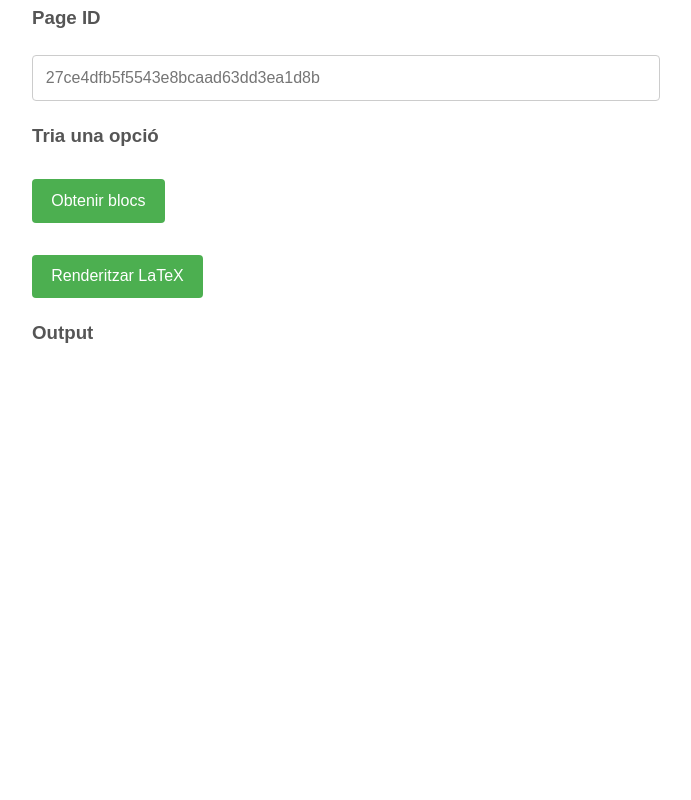
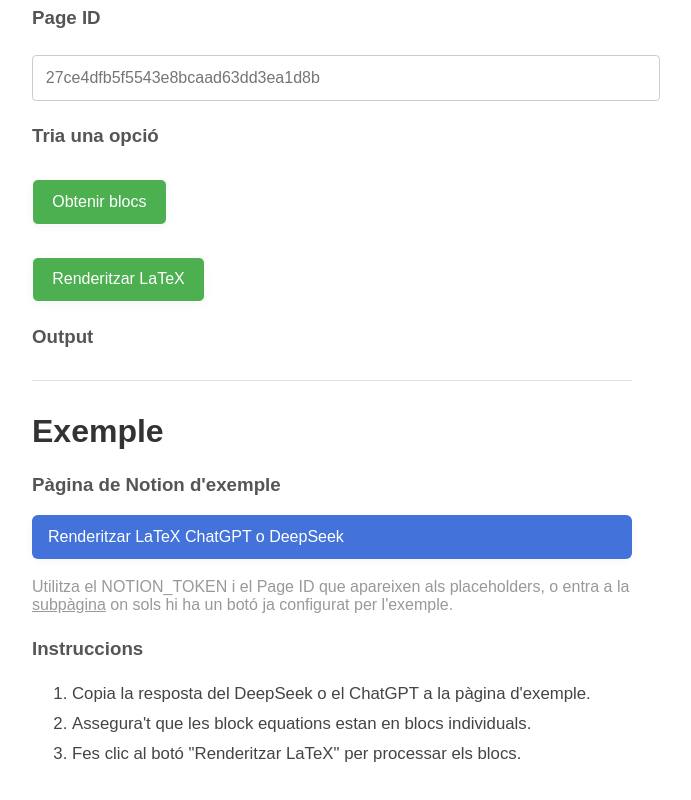
Before and after one commit to Mapaor/GPT2Notion, a Next.js app: page / in a window 1280 px wide. Shown: the part 234-1034 px from the top of the page, without its empty margins (308-999 px from the left). Before the commit the page ends 800 px from the top, so only its background shows below. Built offline with nearby package versions, Linux system fonts and the light colour scheme.

Commit message:
exemple afegit

```diff
--- a/pages/index.js
+++ b/pages/index.js
@@ -112,6 +112,30 @@ export default function Home() {
         </>
       )}
       </div>
+      <hr className={styles.divider} />
+      <h1 className={styles.title}>Exemple</h1>
+<h3 className={styles.subtitle}>Pàgina de Notion d'exemple</h3>
+<a
+  href="https://silky-gastonia-a58.notion.site/Renderitzar-LaTeX-ChatGPT-o-DeepSeek-27ce4dfb5f5543e8bcaad63dd3ea1d8b?source=copy_link"
+  target="_blank"
+  rel="noopener noreferrer"
+  className={styles.notionBookmark}
+>
+  Renderitzar LaTeX ChatGPT o DeepSeek
+</a>
+<p className={styles.grayedOut}>Utilitza el NOTION_TOKEN i el Page ID que apareixen als placeholders, o entra a la <a
+href="https://silky-gastonia-a58.notion.site/Renderitzar-LaTeX-ChatGPT-o-DeepSeek-27ce4dfb5f5543e8bcaad63dd3ea1d8b/BotoRenderLatex"
+target="_blank"
+rel="noopener noreferrer"
+>subpàgina</a> on sols hi ha un botó ja configurat per l'exemple.</p>
+<h3 className={styles.subtitle}>Instruccions</h3>
+<div className={styles.instructions}>
+  <ol>
+    <li>Copia la resposta del DeepSeek o el ChatGPT a la pàgina d'exemple.</li>
+    <li>Assegura't que les block equations estan en blocs individuals.</li>
+    <li>Fes clic al botó "Renderitzar LaTeX" per processar els blocs.</li>
+  </ol>
+</div>
     </div>
   );
 }
--- a/styles/PagPrincipal.module.css
+++ b/styles/PagPrincipal.module.css
@@ -48,18 +48,6 @@
   /* text-align: center; */
 }
 
-.botoPagPrincipal {
-  background-color: #4CAF50;
-  margin-top: 2rem;
-  color: white;
-  padding: 0.8rem 1.2rem;
-  border: none;
-  border-radius: 4px;
-  cursor: pointer;
-  font-size: 1rem;
-  display: block;
-}
-
 .inputUsuari {
   width: 100%;
   padding: 0.8rem;
@@ -75,3 +63,82 @@
   font-weight: bold;
   margin-top: 2.5rem;
 }
+
+.instructions {
+  line-height: 1.8;
+  margin-top: 1rem;
+  color: #444;
+  font-size: 1.05rem;
+}
+
+.grayedOut {
+  color: #999;
+}
+
+.grayedOut {
+  color: #999;
+}
+
+.grayedOut a {
+  color: #999;
+  /* text-decoration: none; */
+}
+
+.botoPagPrincipal {
+  background-color: #4CAF50;
+  margin-top: 2rem;
+  color: white;
+  padding: 0.8rem 1.2rem;
+  border: 1px solid;
+  border-radius: 6px;
+  cursor: pointer;
+  font-size: 1rem;
+  display: block;
+  font-weight: 500;
+  box-shadow: 0 2px 8px rgba(0,0,0,0.04);
+  transition:
+    background 0.2s,
+    color 0.2s,
+    border-color 0.2s,
+    box-shadow 0.2s;
+}
+
+.botoPagPrincipal:hover {
+  background: #53d279;
+  /* color: #009966; */
+  /* border-color: #009966; */
+  box-shadow: 0 4px 16px rgba(0,0,0,0.08);
+}
+
+.notionBookmark {
+  display: flex;
+  align-items: center;
+  background: #4272da;
+  /* border: 1px solid #4CAF50; */
+  border-radius: 6px;
+  padding: 0.8rem 1rem;
+  margin: 1.2rem 0;
+  box-shadow: 0 2px 8px rgba(0,0,0,0.04);
+  transition:
+    background 0.2s,
+    color 0.2s,
+    border-color 0.2s,
+    box-shadow 0.2s;
+  text-decoration: none;
+  color: white;
+  font-weight: 500;
+}
+
+.notionBookmark:hover {
+  background: #5e9dca;
+  /* color: black; */
+  /* border-color: #009966; */
+  box-shadow: 0 4px 16px rgba(0,0,0,0.08);
+  text-decoration: none;
+}
+
+.divider {
+  margin: 2rem 0;
+  border: none;
+  border-top: 1px solid #e3e3e3;
+}
```
Also changed, not shown: styles/global.css (line endings or trailing spaces).
